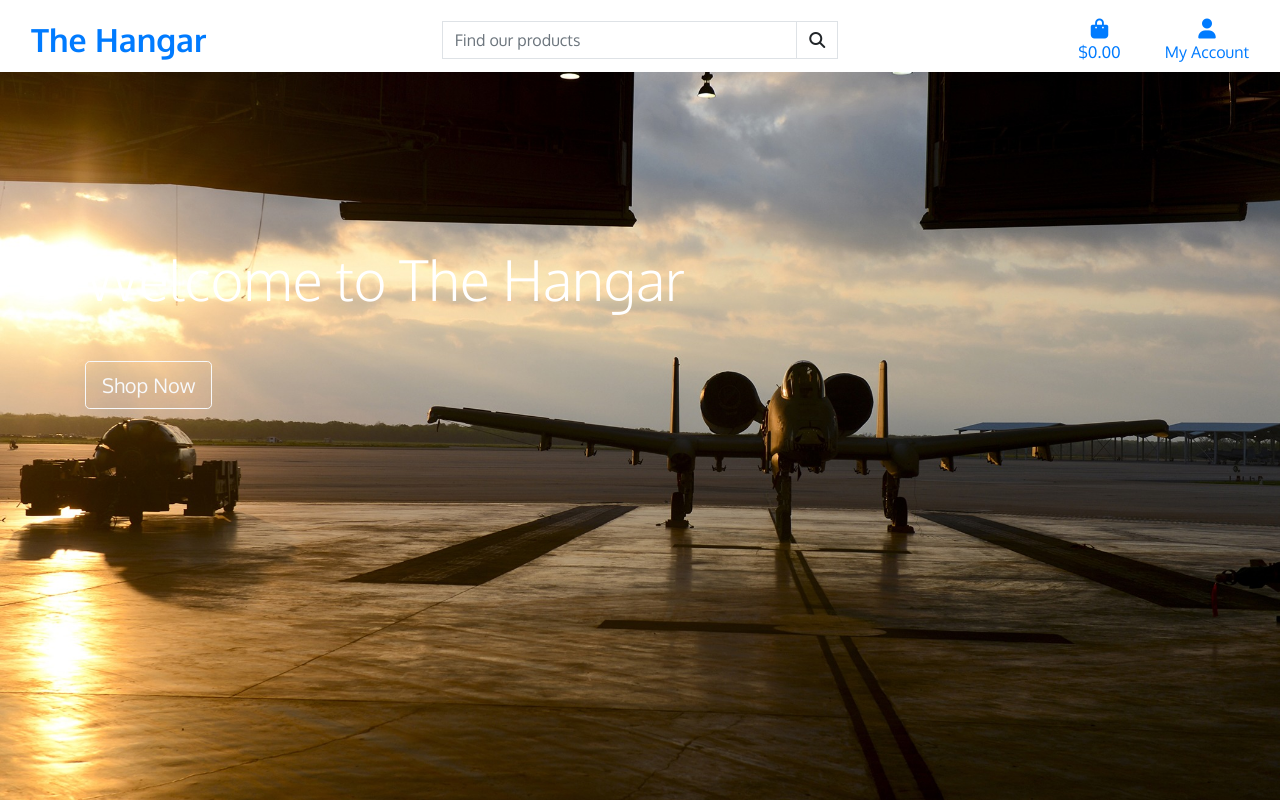
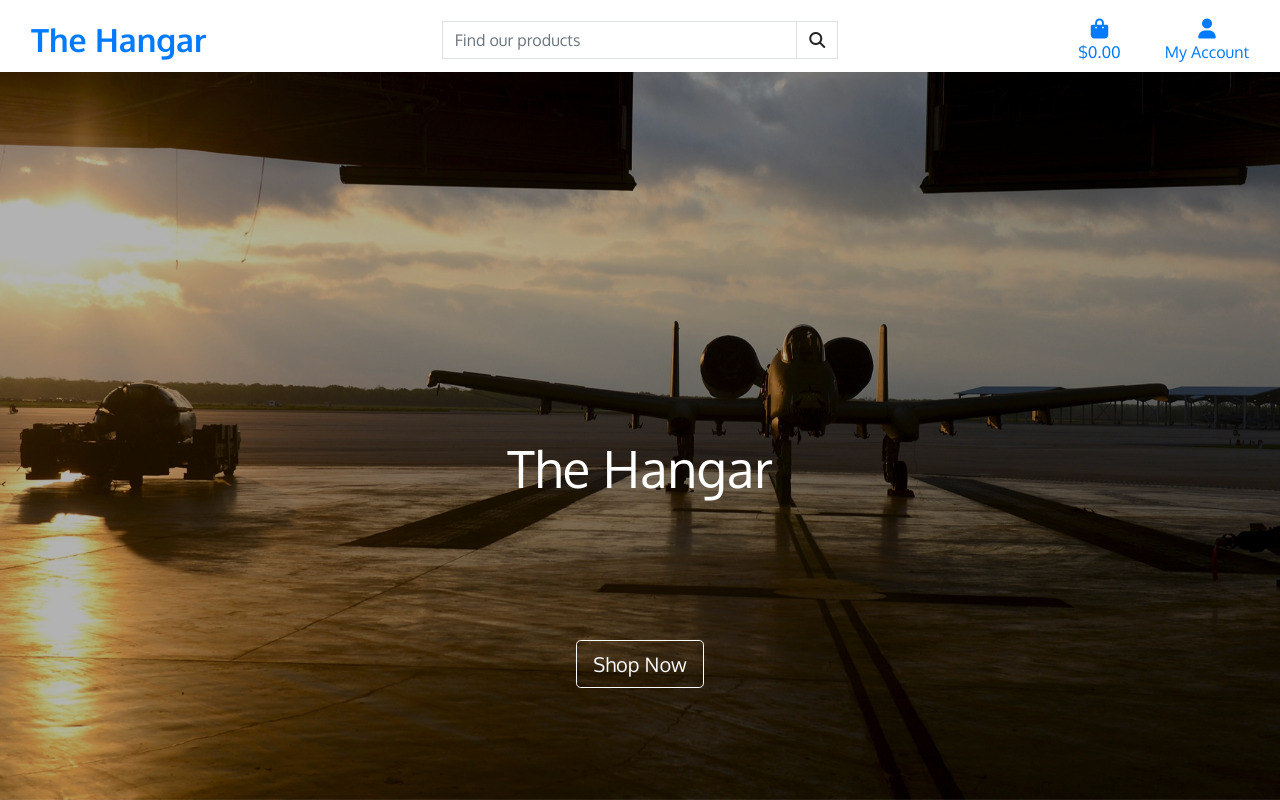
Before and after one commit to MatSim91/Milestone-Project-4-The-Hangar, a Django app: page / in a window 1280 px wide. Run offline with Django 3.2, Linux system fonts and the light colour scheme; some libraries are stand-ins or nearby versions.

Commit message:
Update hero image styling

```diff
--- a/home/templates/home/index.html
+++ b/home/templates/home/index.html
@@ -10,17 +10,19 @@
 {% endblock %}
 
 {% block content %}
-<div class="container h-100">
-    <div class="row h-100">
-        <div class="col col-12 col-md-12 my-auto">
-            <h1 class="display-4 text-white">
-                Welcome to The Hangar
-            </h1>
-            <div class="my-5">
+<div class="container-fluid hero-image">
+    <div class="hero-overlay"></div>
+    <div class="row">
+        <div class="col col-12 col-md-12 my-auto center-welcome-message">
+            <div class="display-4 text-white test">
+            <h1 class="page-title">The Hangar</h1>
+            <br>
+            <br>
             <h4>
                 <a class="btn btn-outline-light btn-lg" href="#" role="button">Shop Now</a>
             </h4>
         </div>
     </div>
 </div>
+</div>
 {% endblock %}
--- a/static/css/base.css
+++ b/static/css/base.css
@@ -3,9 +3,45 @@
 }
 
 body {
-    background: url('/media/the_hangar.jpg') no-repeat center center fixed;
+    font-family: 'Oxygen';
+    color: #000000;
+}
+
+/*--- Hero Image ---*/
+
+.hero-image {
+    height: 100vh;
+    background: url('/media/the_hangar.jpg') no-repeat bottom right fixed;
+    -webkit-background-size: cover;
+    -moz-background-size: cover;
+    -o-background-size: cover;
     background-size: cover;
-    height: calc(100vh - 164px);
-    color: #000000;
-    font-family: 'Oxygen';
+    display: flex;
+    align-items: center;
+    justify-content: center;
+    position: relative;
+    height: calc(100vh - 33px);
 }
+
+.hero-overlay {
+    position: absolute;
+    top: 0;
+    left: 0;
+    height: 100%;
+    width: 100%;
+    background-color: rgba(0, 0, 0, 0.3);
+}
+
+.page-title {
+    font-size: 4vw;
+}
+
+.center-welcome-message {
+    text-align: center;
+}
+
+.test {
+    margin-top: 300px;
+}
+
+/*---  ---*/
```
Lines whose indentation alone changed are shown as unchanged.
